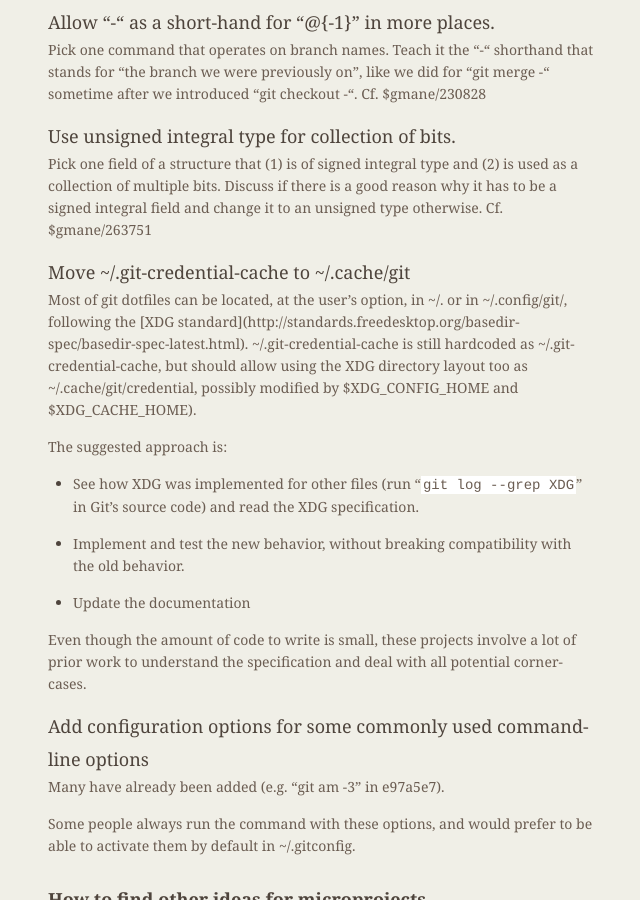
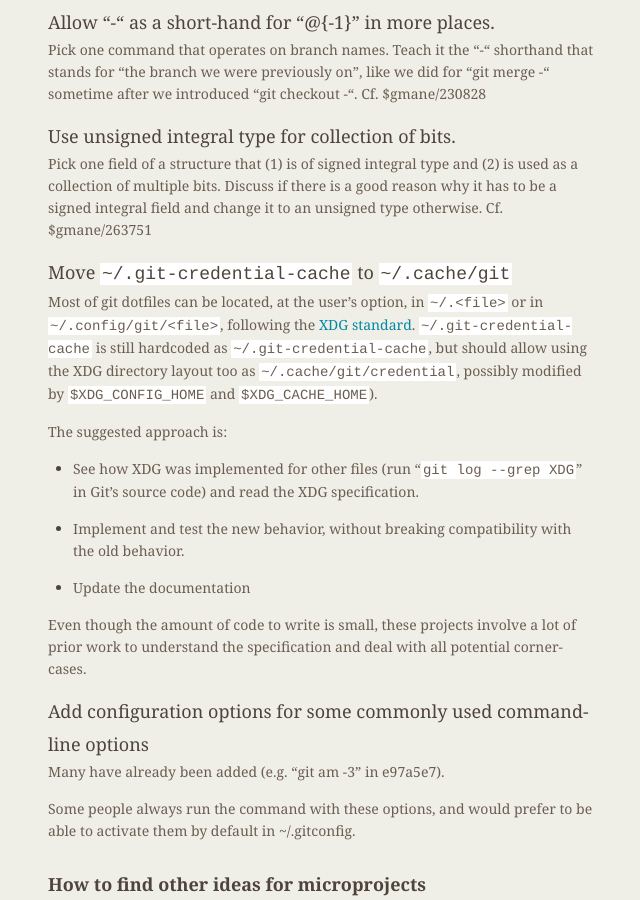
Before and after one commit to git/git.github.io, a Jekyll site: the page built from SoC-2017-Microprojects.md, in a window 1280 px wide and 900 px high, scrolled down 3543 px. Shown: the whole window, without its empty margins (486-1126 px from the left). Built offline with Jekyll 4.4.1, drawn with Linux system fonts in a browser that asks for light colours.

Commit message:
2017-microprojects: put literal file and var names in backticks
It's arguable whether this rendering looks better or worse.
But most importantly, without it, the various punctuation
characters seem to prevent the markdown parser from figuring
out other things, like that the link to the XDG standard is
actually a link.

```diff
--- a/SoC-2017-Microprojects.md
+++ b/SoC-2017-Microprojects.md
@@ -218,15 +218,16 @@
 why it has to be a signed integral field and change it to an unsigned
 type otherwise.  Cf. $gmane/263751
 
-### Move ~/.git-credential-cache to ~/.cache/git
+### Move `~/.git-credential-cache` to `~/.cache/git`
 
 Most of git dotfiles can be located, at the user's option, in
-~/.<file> or in ~/.config/git/<file>, following the
+`~/.<file>` or in `~/.config/git/<file>`, following the
 [XDG standard](http://standards.freedesktop.org/basedir-spec/basedir-spec-latest.html).
-~/.git-credential-cache is still hardcoded as ~/.git-credential-cache,
+`~/.git-credential-cache` is still hardcoded as
+`~/.git-credential-cache`,
 but should allow using the XDG directory layout too as
-~/.cache/git/credential, possibly modified by $XDG_CONFIG_HOME and
-$XDG_CACHE_HOME).
+`~/.cache/git/credential`, possibly modified by `$XDG_CONFIG_HOME` and
+`$XDG_CACHE_HOME`).
 
 The suggested approach is:
 
```
